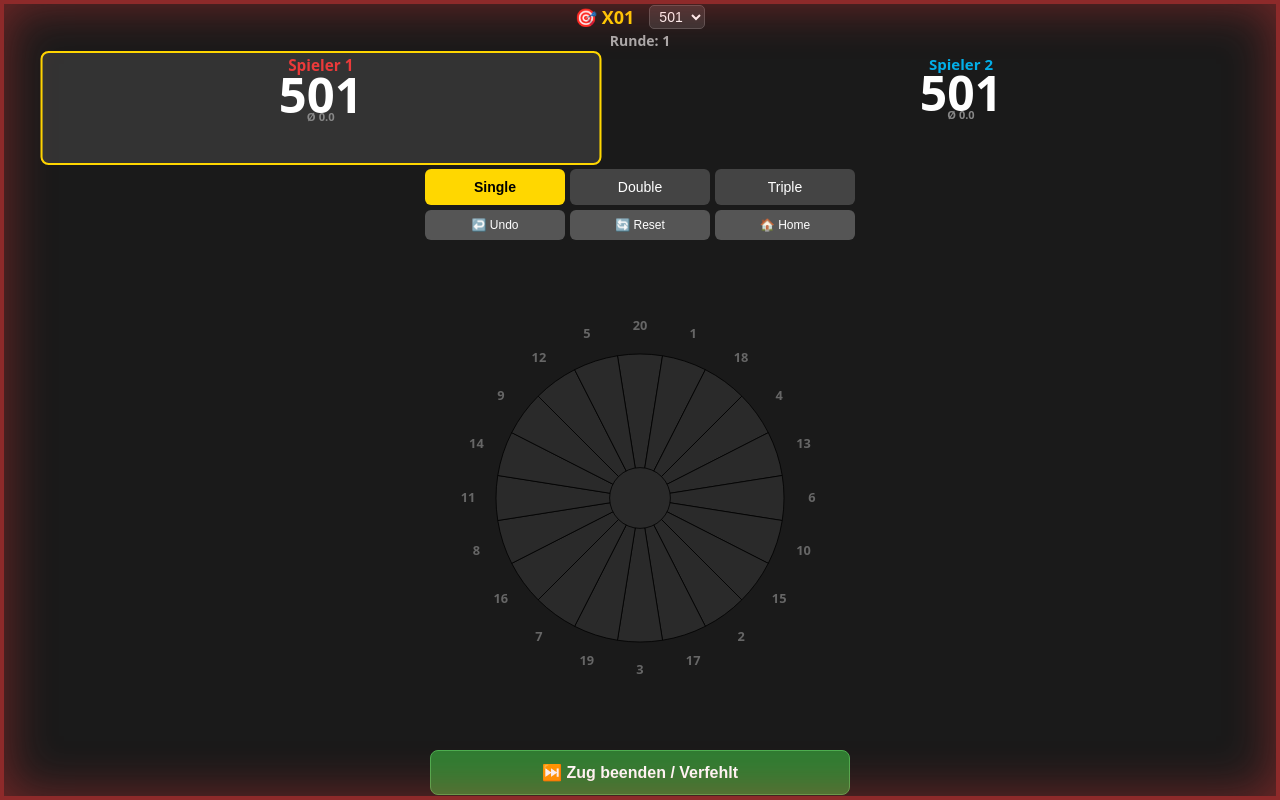
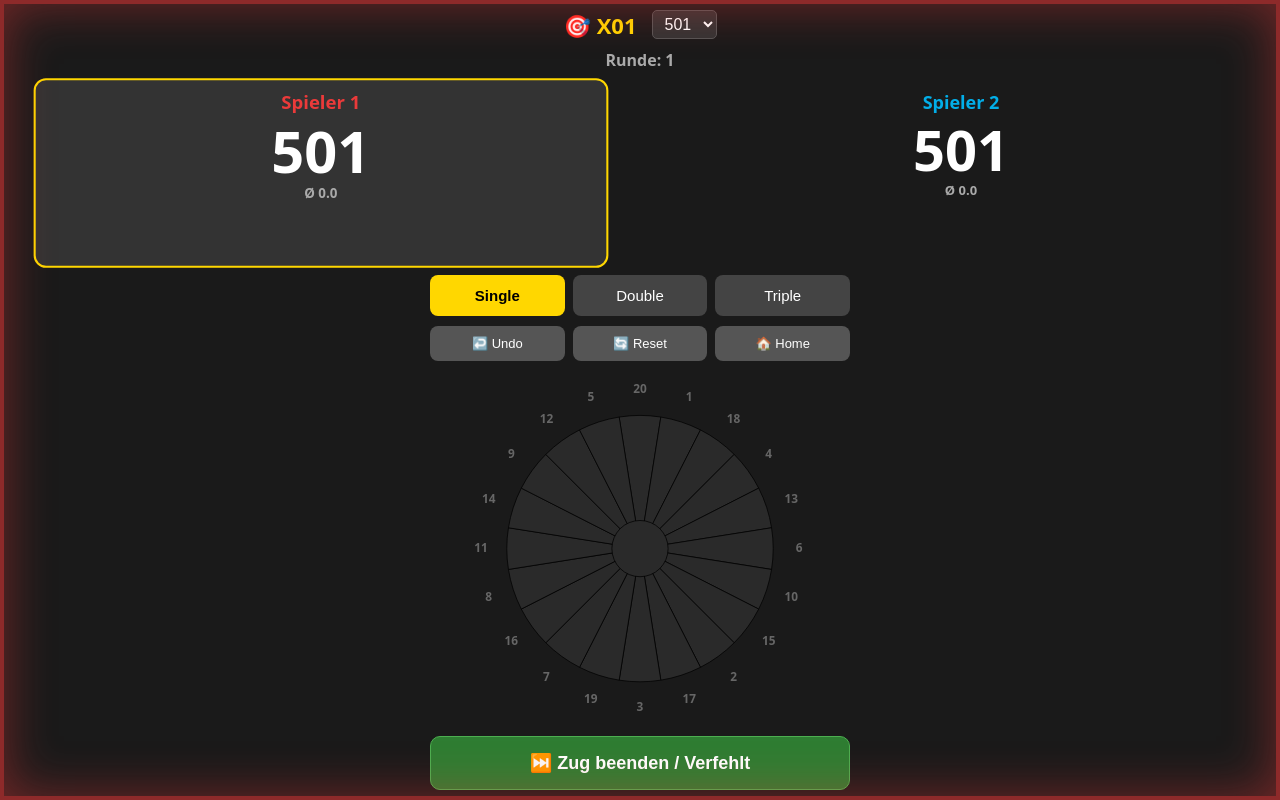
Before and after one commit to sthiele1710/Dartspiele, a plain HTML site: page x01.html in a window 1280 px wide. Drawn offline with nearby package versions, Linux system fonts and the light colour scheme.

Commit message:
Update x01.html

```diff
--- a/x01.html
+++ b/x01.html
@@ -14,8 +14,7 @@
 <style>
     body {
         margin:0; font-family: system-ui, sans-serif; background:#1a1a1a; color:white; text-align:center;
-        overflow: hidden; /* Verhindert Scrollen */
-        touch-action: manipulation; padding-bottom: 0; height: 100vh; display: flex; flex-direction: column;
+        overflow: hidden; touch-action: manipulation; padding-bottom: 0; height: 100vh; display: flex; flex-direction: column;
     }
 
     #game-border {
@@ -27,77 +26,79 @@
     #game-border.winner-glow { box-shadow: inset 0 0 80px rgba(255, 215, 0, 0.6); border: 6px solid gold; }
 
     /* --- HEADER --- */
-    .top-bar { display: flex; justify-content: center; align-items: center; gap: 15px; margin-top: 5px; }
-    .mode-select select { background: #333; color: white; border: 1px solid #555; padding: 2px 5px; border-radius: 5px; font-size: 14px; }
-    h1 { margin: 0; color: gold; font-size: 18px; line-height: 1; }
-    #seriesInfo { font-size: 12px; color: #888; font-weight: bold; margin-top: 2px;}
-    #roundDisplay { font-size: 14px; color: #aaa; font-weight: bold; margin-bottom: 2px;}
+    .top-bar { display: flex; justify-content: center; align-items: center; gap: 15px; margin-top: 10px; margin-bottom: 5px; }
+    .mode-select select { background: #333; color: white; border: 1px solid #555; padding: 4px 8px; border-radius: 5px; font-size: 16px; }
+    h1 { margin: 0; color: gold; font-size: 22px; line-height: 1; }
+    #seriesInfo { font-size: 14px; color: #888; font-weight: bold; margin-top: 5px;}
+    #roundDisplay { font-size: 16px; color: #aaa; font-weight: bold; margin-bottom: 10px;}
 
-    /* --- SCOREBOARD (Optimiert: Kompakt) --- */
-    .scoreboard { display: flex; justify-content: space-around; margin: 0 0 5px 0; align-items: flex-start; }
+    /* --- SCOREBOARD (Ausgewogener) --- */
+    .scoreboard { display: flex; justify-content: space-around; margin: 0 0 10px 0; align-items: flex-start; }
 
     .player-score {
         display: flex; flex-direction: column; width: 42%;
-        padding: 4px 4px 2px 4px; /* Sehr wenig Padding */
-        border-radius: 8px; transition: 0.3s; position: relative;
+        padding: 12px 8px; /* Wieder mehr Polsterung */
+        border-radius: 12px; transition: 0.3s; position: relative;
     }
-    .player-score.active { background: #333; transform: scale(1.02); border: 2px solid gold; z-index: 10; }
+    .player-score.active { background: #333; transform: scale(1.03); border: 2px solid gold; z-index: 10; }
 
-    /* Name */
-    .p-name { font-size: 15px; font-weight: bold; margin-bottom: 0; line-height: 1.1; opacity: 0.9; }
+    /* Name (Mehr Abstand) */
+    .p-name { font-size: 18px; font-weight: bold; margin-bottom: 8px; line-height: 1.1; opacity: 0.9; }
 
-    /* PUNKTE (Kompakter) */
+    /* PUNKTE (Groß und mit Abstand) */
     .p-points {
-        font-size: 48px; /* Etwas kleiner als vorher (54) */
-        font-weight: 800; line-height: 0.85;
-        margin-bottom: -6px; /* Zieht Average hoch */
+        font-size: 56px;
+        font-weight: 800; line-height: 1;
+        margin-bottom: 4px; /* Abstand zum Average */
         z-index: 2; position: relative;
     }
 
     /* AVERAGE */
     .avg-display {
-        font-size: 11px; color: #888; font-weight: bold; z-index: 1;
-        margin-top: 0; margin-bottom: 0; /* Kein Abstand */
+        font-size: 13px; color: #aaa; font-weight: bold; z-index: 1;
+        margin-bottom: 8px; /* Abstand zum unteren Block */
     }
 
-    /* INFO WRAPPER (Checkout & Würfe) */
+    /* INFO WRAPPER (Checkout & Würfe - ENGER ZUSAMMEN) */
     .info-wrapper {
-        min-height: 36px; /* Reduzierte Höhe */
-        display: flex; flex-direction: column; justify-content: flex-end;
+        display: flex; flex-direction: column; justify-content: flex-start;
+        margin-top: 0; /* Sitzt direkt unter dem definierten Margin des Average */
     }
 
     .checkout-hint {
-        font-size: 12px; color: #00ff00; font-weight: bold; line-height: 1.1;
-        text-shadow: 0 0 5px rgba(0,255,0,0.3); height: 14px; margin-bottom: 1px;
+        font-size: 14px; color: #00ff00; font-weight: bold; line-height: 1.1;
+        text-shadow: 0 0 5px rgba(0,255,0,0.3); min-height: 16px;
+        margin-bottom: 2px; /* Sehr nah an den Würfen */
     }
 
     .mini-throws {
-        display: flex; justify-content: center; gap: 3px;
-        margin-top: 1px; min-height: 20px;
+        display: flex; justify-content: center; gap: 4px;
+        margin-top: 0; /* Direkt unter Checkout */
+        min-height: 24px;
     }
     .throw-tag {
-        font-size: 11px; font-weight: bold; color: gold; background: #222;
-        padding: 1px 4px; border-radius: 3px; border: 1px solid #444; line-height: 1.2;
+        font-size: 13px; font-weight: bold; color: gold; background: #222;
+        padding: 2px 6px; border-radius: 4px; border: 1px solid #444; line-height: 1.2;
     }
 
     .p1 .p-name { color: #ff3b3b; }
     .p2 .p-name { color: #00bfff; }
 
     /* --- CONTROLS --- */
-    #controls { max-width:440px; margin: 0 auto; padding: 0 5px; width: 100%; box-sizing: border-box; }
-    .btn-row { display:flex; justify-content:center; gap:5px; margin-bottom:5px; }
-    button { padding: 10px; font-size:14px; border-radius:6px; border:none; cursor:pointer; flex:1; background: #444; color: white; transition: 0.1s; user-select: none; }
+    #controls { max-width:440px; margin: 0 auto; padding: 0 10px; width: 100%; box-sizing: border-box; }
+    .btn-row { display:flex; justify-content:center; gap:8px; margin-bottom:10px; }
+    button { padding: 12px; font-size:15px; border-radius:8px; border:none; cursor:pointer; flex:1; background: #444; color: white; transition: 0.1s; user-select: none; }
     button.active { background: gold; color: black; font-weight:bold; }
-    button.func { background: #555; padding: 8px; font-size: 12px; }
+    button.func { background: #555; padding: 10px; font-size: 13px; }
 
     /* --- BOARD --- */
-    #board-container { flex-grow: 1; display: flex; align-items: center; justify-content: center; min-height: 0; }
-    #dartboard { width: 100%; height: 100%; max-height: 48vh; max-width: 480px; touch-action: none; }
+    #board-container { flex-grow: 1; display: flex; align-items: center; justify-content: center; min-height: 0; padding-bottom: 10px;}
+    #dartboard { width: 100%; height: 100%; max-height: 45vh; max-width: 480px; touch-action: none; }
 
-    #next-turn-container { width: 100%; max-width:440px; margin: 0 auto 5px auto; padding: 0 10px; box-sizing: border-box; }
-    button.next-turn { background: #2e7d32; color: white; width: 100%; font-weight: bold; font-size: 16px; border: 1px solid #4caf50; padding: 12px; border-radius: 8px;}
+    #next-turn-container { width: 100%; max-width:440px; margin: 0 auto 10px auto; padding: 0 10px; box-sizing: border-box; }
+    button.next-turn { background: #2e7d32; color: white; width: 100%; font-weight: bold; font-size: 18px; border: 1px solid #4caf50; padding: 15px; border-radius: 10px;}
 
-    #winner { font-size:28px; margin:15px 0; font-weight:bold; color: #00ff00; text-shadow: 0 0 10px rgba(0,255,0,0.5); position:absolute; top: 40%; left:0; width:100%; z-index:100; pointer-events:none;}
+    #winner { font-size:32px; margin:15px 0; font-weight:bold; color: #00ff00; text-shadow: 0 0 10px rgba(0,255,0,0.5); position:absolute; top: 40%; left:0; width:100%; z-index:100; pointer-events:none;}
 </style>
 </head>
 <body>
@@ -171,7 +172,7 @@ const ROTATION_OFFSET = -9;
 const BOARD_R = 180;
 const BULL_R = 38;
 
-// Checkout Tabelle (Gekürzt für Übersicht, Logik bleibt gleich)
+// Checkout Tabelle
 const checkouts = {
     170: "T20 T20 BULL", 167: "T20 T19 BULL", 164: "T20 T18 BULL", 161: "T20 T17 BULL", 160: "T20 T20 D20",
     158: "T20 T20 D19", 157: "T20 T19 D20", 156: "T20 T20 D18", 155: "T20 T19 D19", 154: "T20 T18 D20",
```
